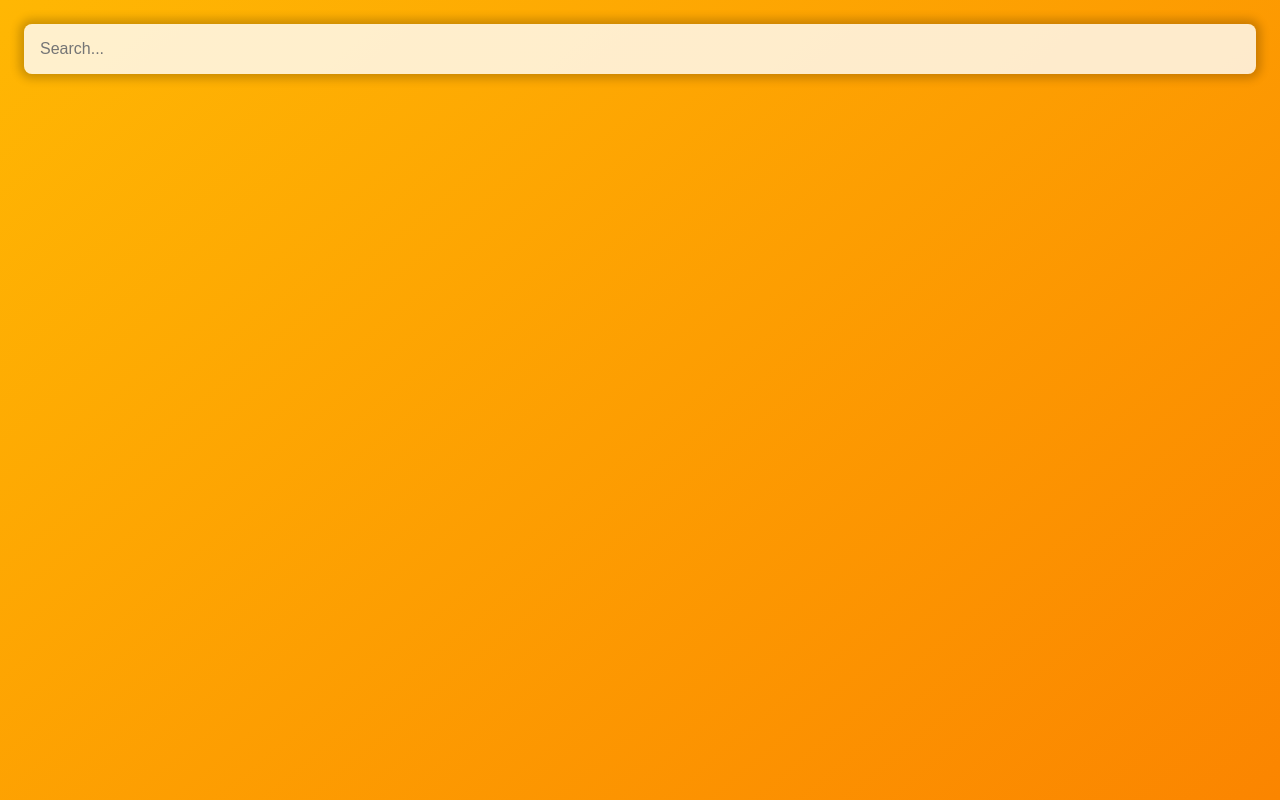
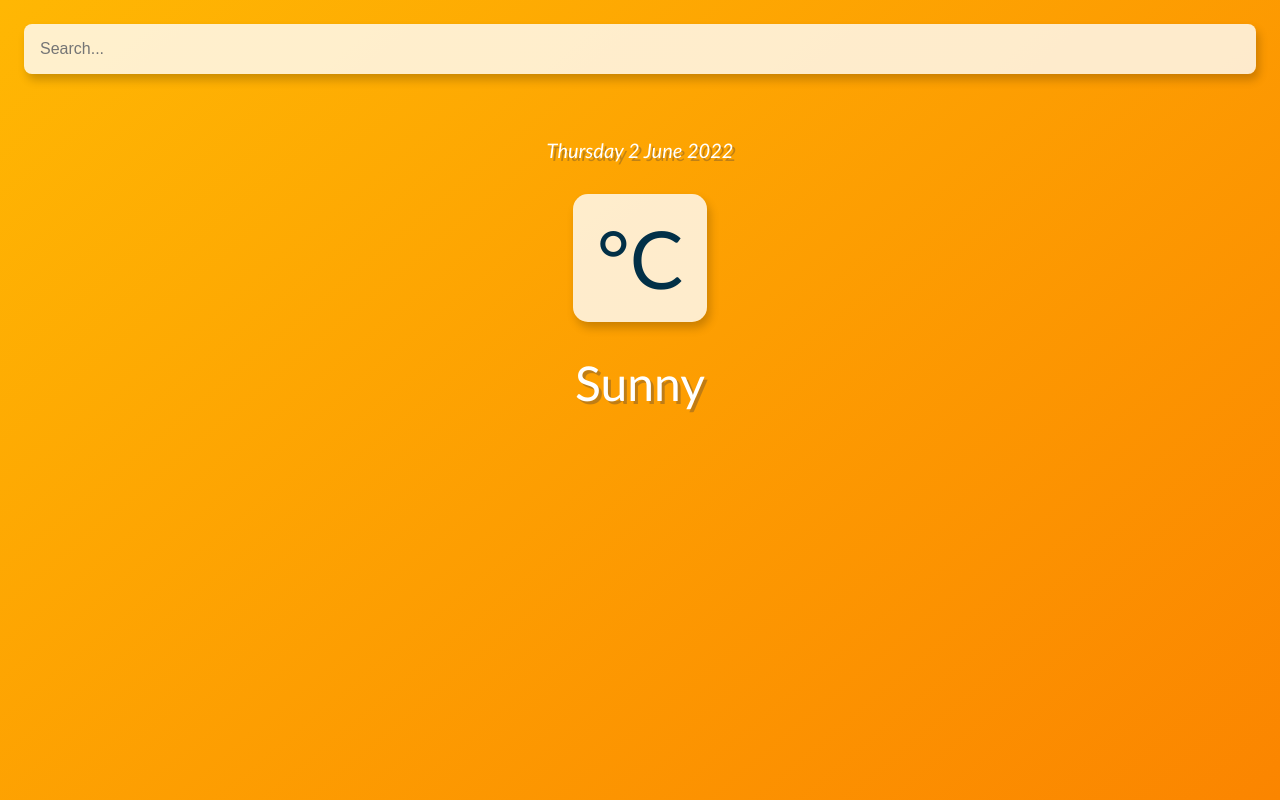
Before and after one commit to jakeredgrave/weather-app, a React (Create React App) app: page / in a window 1280 px wide. Built offline with nearby package versions, Linux system fonts and the light colour scheme.

Commit message:
Fetching data from API, CSS

```diff
--- a/src/App.js
+++ b/src/App.js
@@ -1,14 +1,92 @@
+import { useState } from "react";
+
 const api = {
   key: "863fee40b865ab802e428110f41ab09e",
-  base: "https://api.openweathermap.org/data/3.0/",
+  base: "https://api.openweathermap.org/data/2.5/",
+  geo: "http://api.openweathermap.org/geo/1.0/",
 };
 
 function App() {
+  const [query, setQuery] = useState("");
+  const [weather, setWeather] = useState({});
+
+  const search = (e) => {
+    e.preventDefault();
+
+    // Get cordinates by name
+    fetch(`${api.geo}direct?q=${query}&limit=1&appid=${api.key}`)
+      .then((res) => res.json())
+      .then((result) => {
+        // console.log(result);
+        // console.log(result[0].lat);
+
+        // Fetching location
+        fetch(
+          `${api.base}weather?lat=${result[0].lat}&lon=${result[0].lon}&appid=${api.key}`
+        )
+          .then((res) => res.json())
+          .then((result) => {
+            setWeather(result);
+            setQuery("");
+            console.log(result);
+          });
+      });
+  };
+
+  const dateBuilder = (d) => {
+    let months = [
+      "January",
+      "February",
+      "March",
+      "April",
+      "May",
+      "June",
+      "July",
+      "August",
+      "September",
+      "October",
+      "November",
+      "December",
+    ];
+    let days = [
+      "Sunday",
+      "Monday",
+      "Tuesday",
+      "Wednesday",
+      "Thursday",
+      "Friday",
+      "Saturday",
+    ];
+
+    let day = days[d.getDay()];
+    let date = d.getDate();
+    let month = months[d.getMonth()];
+    let year = d.getFullYear();
+
+    return `${day} ${date} ${month} ${year}`;
+  };
+
   return (
     <div className="container">
       <main>
         <div className="search-box">
-          <input type="text" className="search-bar" placeholder="Search..." />
+          <form onSubmit={search}>
+            <input
+              type="text"
+              className="search-bar"
+              placeholder="Search..."
+              onChange={(e) => setQuery(e.target.value)}
+              value={query}
+            />
+          </form>
+        </div>
+        <div className="location-box">
+          <div className="location">{weather.name}</div>
+          <div className="date">{dateBuilder(new Date())}</div>
+        </div>
+        <div className="weather-box">
+          <div className="temp">{}°C</div>
+          <div className="weather">Sunny</div>
         </div>
       </main>
     </div>
--- a/src/index.css
+++ b/src/index.css
@@ -5,7 +5,8 @@
 }
 
 body {
-  font-family: "montseratt", sans-serif;
+  font-family: "Gill Sans", "Gill Sans MT", Calibri, "Trebuchet MS", sans-serif,
+    Geneva, Tahoma, sans-serif;
 }
 
 .container {
@@ -19,6 +20,7 @@ main {
 
 .search-box {
   width: 100%;
+  margin-bottom: 4em;
 }
 
 .search-bar {
@@ -36,11 +38,51 @@ main {
   color: #023047;
   font-size: 1rem;
 
-  box-shadow: 0px 0px 10px 5px rgba(0, 0, 0, 0.2);
+  box-shadow: 3px 6px 10px rgba(0, 0, 0, 0.2);
 
   transition: 0.4s ease;
 }
 
 .search-bar:focus {
   background-color: rgba(255, 255, 255, 1);
+  box-shadow: 0px 0px 10px 5px rgba(0, 0, 0, 0.2);
 }
+
+.location-box {
+  color: #fff;
+  text-align: center;
+  text-shadow: 3px 3px rgba(50, 50, 70, 0.3);
+}
+.location {
+  font-size: 32px;
+}
+
+.date {
+  font-size: 20px;
+  font-style: italic;
+}
+
+.weather-box {
+  text-align: center;
+}
+
+.temp {
+  display: inline-block;
+  position: relative;
+  margin: 2rem auto;
+  padding: 1rem 1.5rem;
+  background-color: rgba(255, 255, 255, 0.8);
+  border-radius: 15px;
+
+  font-size: 5rem;
+
+  color: #023047;
+  text-align: center;
+  box-shadow: 3px 6px 10px rgba(0, 0, 0, 0.2);
+}
+
+.weather {
+  color: #fff;
+  font-size: 3rem;
+  text-shadow: 3px 3px rgba(50, 50, 70, 0.3);
+}
```
